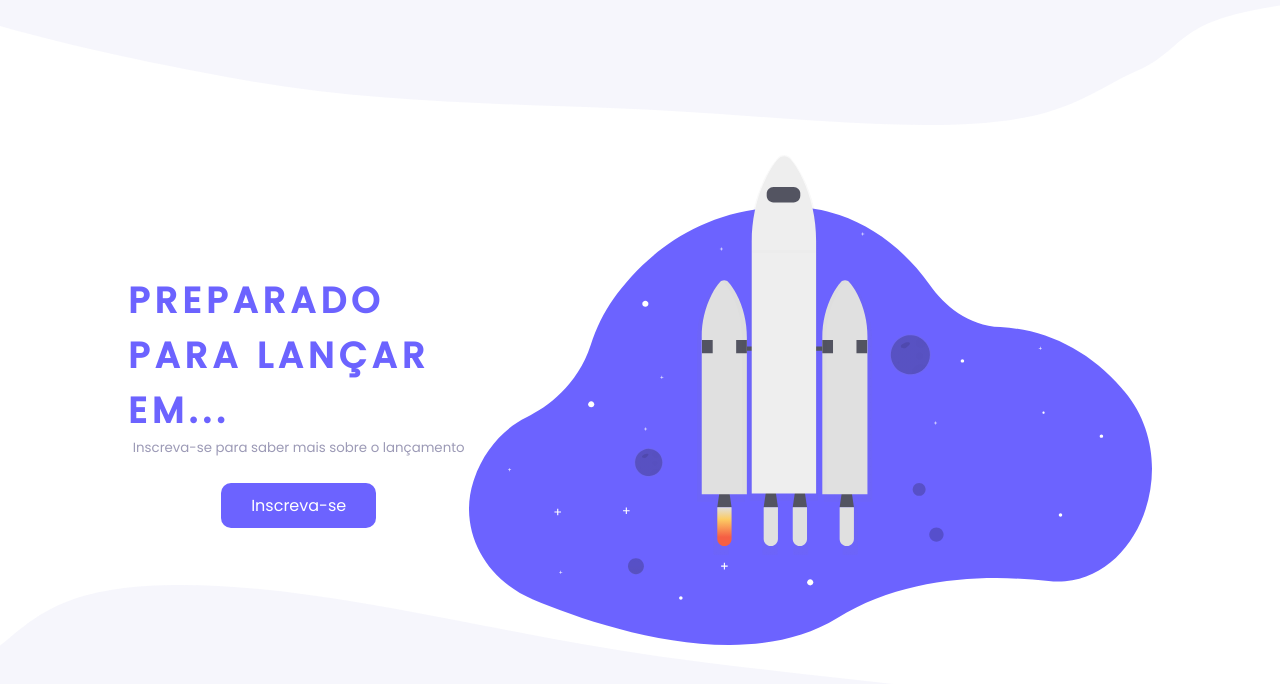
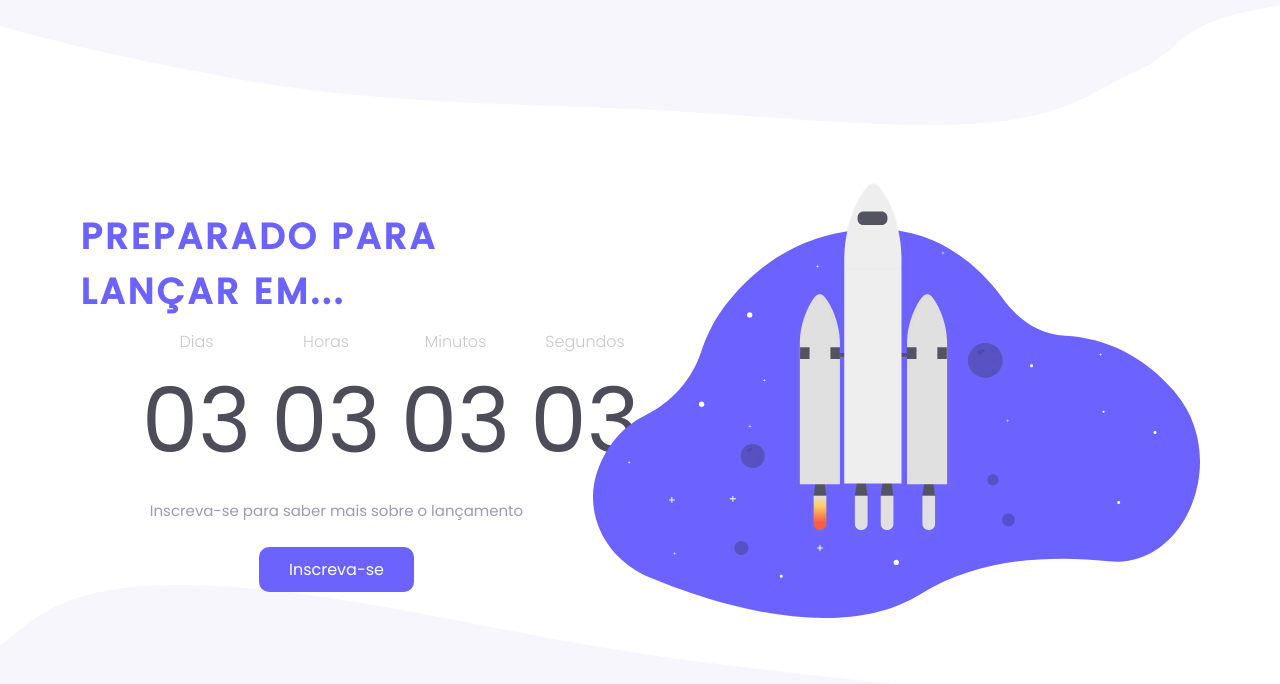
Before and after one commit to VictorFerri/CountdownSite, a plain HTML site: page index.html in a window 1280 px wide. Drawn offline with Linux system fonts and the light colour scheme.

Commit message:
Update StyleCssMain

```diff
--- a/index.html
+++ b/index.html
@@ -19,7 +19,24 @@
     <div class="container">
         <div id="page">
             <h1>PREPARADO PARA LANÇAR EM...</h1>
-            <div class="timer"></div>
+            <div id="timer">
+                <ul>
+                    <li>Dias</li>
+                    <li>03</li>
+                </ul>
+                <ul>
+                    <li>Horas</li>
+                    <li>03</li>
+                </ul>
+                <ul>
+                    <li>Minutos</li>
+                    <li>03</li>
+                </ul>
+                <ul>
+                    <li>Segundos</li>
+                    <li>03</li>
+                </ul>
+            </div>
             <small>Inscreva-se para saber mais sobre o lançamento</small>
             <br/>
             <a href="" class="button" >Inscreva-se</a>
--- a/style.css
+++ b/style.css
@@ -69,12 +69,37 @@ body {
 #page h1 {
     font-weight: bold;
     font-size: 36px;
-    letter-spacing: 5px;
+    letter-spacing: 3px;
     color: var(--purple);
+}
+
+#timer {
+    display: flex;
+    justify-content: space-between;
+    align-items: center;
+    width: 80%;
+    text-align: center;
+
+}
+
+#page #timer > ul {
+    list-style-type: none;
+    margin: 10px;
+}
+
+#page #timer ul li:first-child {
+    color: var(--light-grey);
+    font-weight: 300;
+}
+
+#page #timer ul li:last-child {
+    font-size: 90px;
+    color: var(--black);
 }
 
 #page small {
     color: var(--text-color);
+    font-size: 15px;
 }
 
 #page a {
@@ -85,3 +110,9 @@ body {
     border-radius: 10px;
     cursor: pointer;
 }
+
+#page a:hover {
+    color: var(--purple);
+    background-color: white;
+    border: 3px solid var(--purple);
+}
```
Also changed, not shown: script.js (+27 -0 lines).
